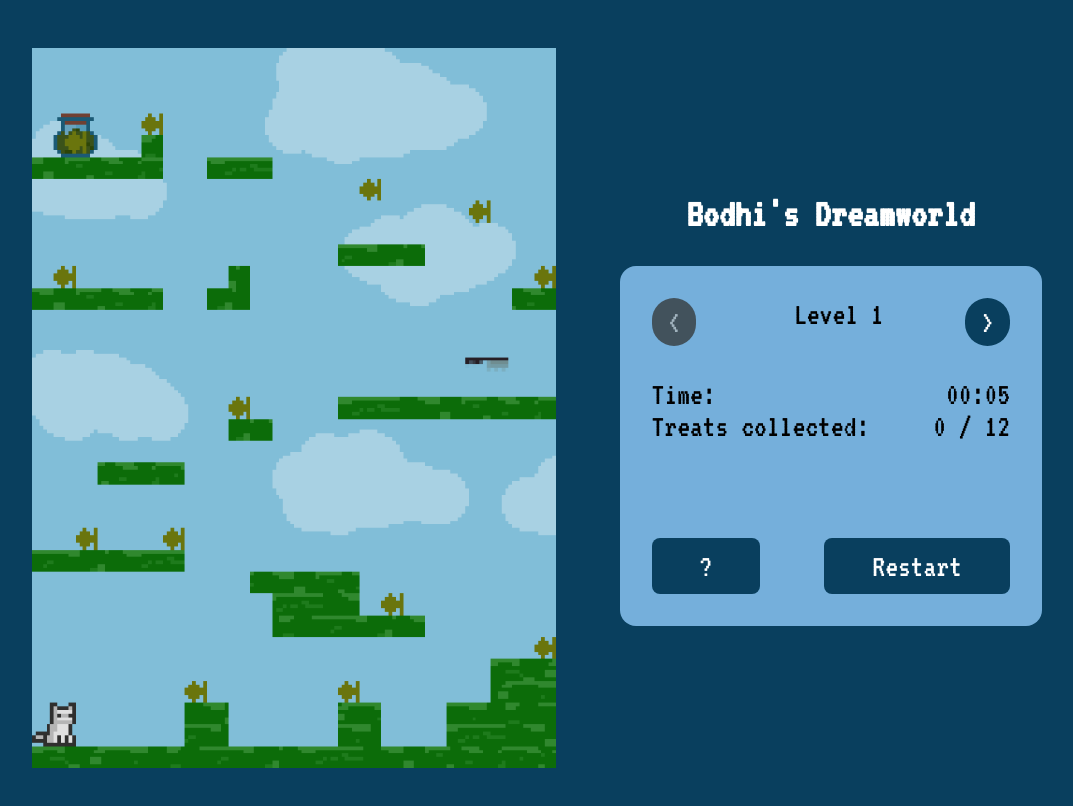
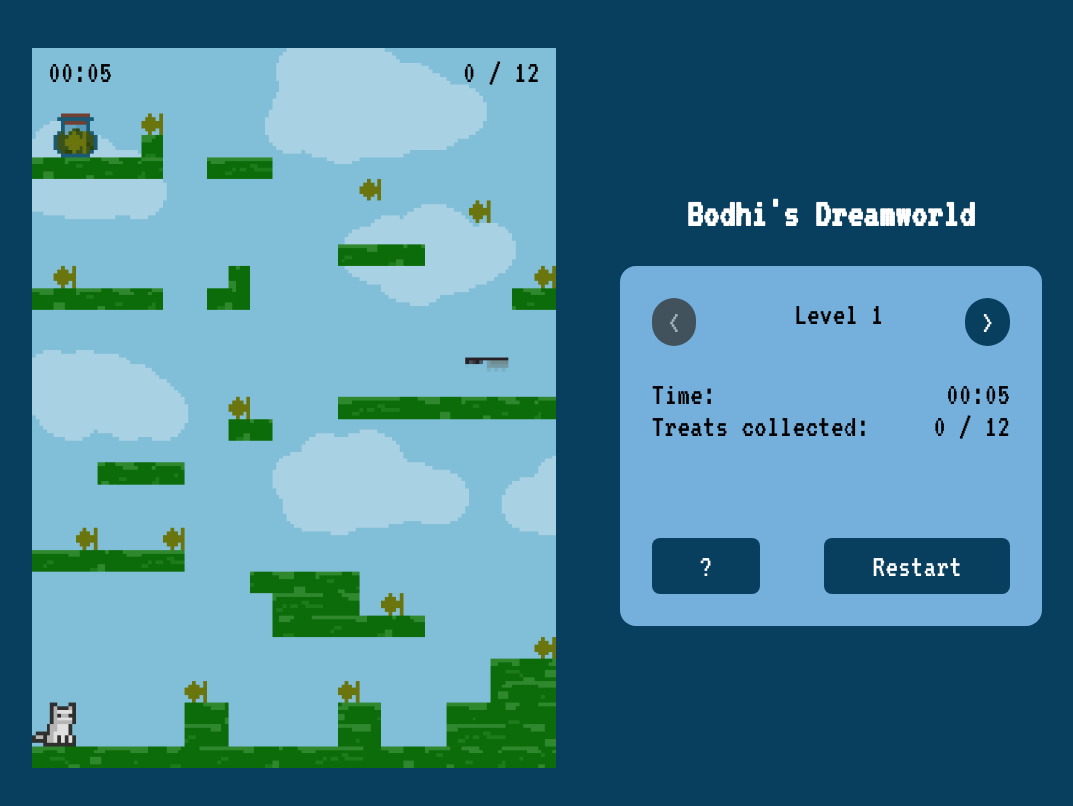
Before and after one commit to saulthebear/bodhi-dreamworld, a plain HTML site: page index.html in a window 1280 px wide. Shown: the whole page, without its empty margins (119-1192 px from the left). Drawn offline with Linux system fonts and the light colour scheme.

Commit message:
Add HUD showing timer and treats collected

```diff
--- a/css/styles.css
+++ b/css/styles.css
@@ -5,8 +5,10 @@
 }
 
 :root {
-  /* Used when resizing canvas in JS to give some margin */
+  /* Used when resizing canvas in JS
+  to reduce its width & height by this amount */
   --margin-inline: 30px;
+  /* Used to overlay information on the canvas at correct size */
   --canvas-margin: 3rem;
 }
 
@@ -25,8 +27,6 @@ main {
   display: flex;
   justify-content: center;
   align-items: center;
-
-  /* padding: 3rem; */
 }
 
 .canvas-container {
@@ -39,14 +39,24 @@ canvas {
   margin: var(--canvas-margin);
 }
 
-.level-complete {
+.canvas-overlay {
   /* Position over canvas */
   position: absolute;
   top: var(--canvas-margin);
   left: var(--canvas-margin);
   width: calc(100% - var(--canvas-margin) * 2);
   height: calc(100% - var(--canvas-margin) * 2);
+}
 
+.hud {
+  display: flex;
+  justify-content: space-between;
+  padding: 0.5rem 1rem;
+
+  font-size: 2rem;
+}
+
+.level-complete {
   font-size: 3rem;
   background-color: rgba(129, 190, 216, 0.5);
 
--- a/index.html
+++ b/index.html
@@ -19,7 +19,14 @@
     <main>
       <div class="canvas-container">
         <canvas></canvas>
-        <div class="level-complete hidden" id="level-complete">
+        <div class="hud canvas-overlay">
+          <div><span id="time-number">00:00</span></div>
+          <div>
+            <span id="treats-collected">0</span> /
+            <span id="treats-total">0</span>
+          </div>
+        </div>
+        <div class="level-complete canvas-overlay hidden" id="level-complete">
           Level Complete!
         </div>
       </div>
--- a/js/main.js
+++ b/js/main.js
@@ -151,7 +151,8 @@ function updateTimer() {
     "0"
   )
   const timerString = `${minutes}:${seconds}`
-  document.querySelector("#time-number").innerText = timerString
+  const timerElements = document.querySelectorAll("#time-number")
+  timerElements.forEach((timer) => (timer.innerText = timerString))
 }
 
 /* Updates treats collected display in the DOM */
@@ -159,8 +160,12 @@ function updateTreats() {
   const total = game.world.totalTreats
   const remaining = game.world.treats.length
   const collected = total - remaining
-  document.querySelector("#treats-total").innerText = total
-  document.querySelector("#treats-collected").innerText = collected
+
+  const totalTreatsElements = document.querySelectorAll("#treats-total")
+  totalTreatsElements.forEach((ele) => (ele.innerText = total))
+
+  const collectedTreatsElements = document.querySelectorAll("#treats-collected")
+  collectedTreatsElements.forEach((ele) => (ele.innerText = collected))
 }
 
 // Sets the current level and starts the game at that level
```
